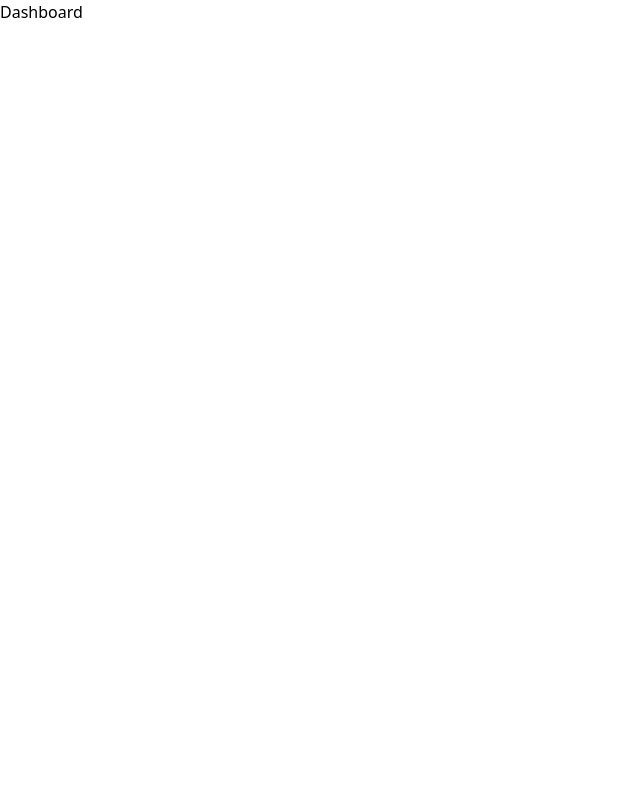
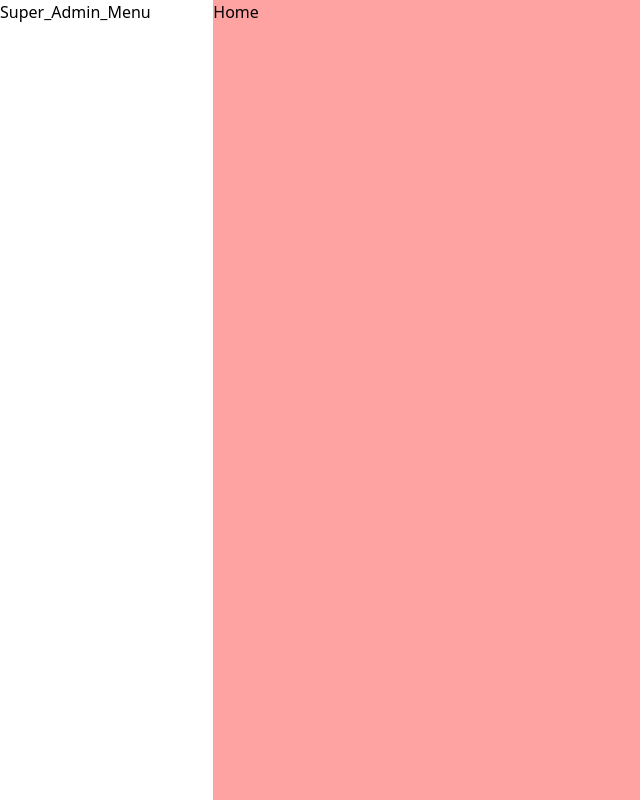
Before and after one commit to SherinNXLT/clinic-management-system-frontend, a React (Vite) app: page /user in a window 1280 px wide. Shown: the whole page, without its empty margins (0-640 px from the left). Built offline with nearby package versions, Linux system fonts and the light colour scheme.

Commit message:
To add Superadmin , Admin  and Clinic folder initiall

```diff
--- /dev/null
+++ b/src/components/common/Super_Admin_Menu.tsx
@@ -0,0 +1,9 @@
+
+
+const Super_Admin_Menu:React.FC = () => {
+  return (
+    <div className="w-[20%] min-h-screen bg-white">Super_Admin_Menu</div>
+  )
+}
+
+export default Super_Admin_Menu
--- /dev/null
+++ b/src/components/ui/dashboard/super_admin/Home.tsx
@@ -0,0 +1,9 @@
+
+
+const Home:React.FC = () => {
+  return (
+    <div className="w-full bg-red-300">Home</div>
+  )
+}
+
+export default Home
--- a/src/pages/dashborad/Dashboard.tsx
+++ b/src/pages/dashborad/Dashboard.tsx
@@ -1,10 +1,15 @@
+import Super_Admin_Menu from "../../components/common/Super_Admin_Menu"
 import DashboardLayout from "../../components/layout/DashboardLayout"
+import Home from "../../components/ui/dashboard/super_admin/Home"
 
 
 const Dashboard = () => {
     return (
         <DashboardLayout >
-            Dashboard
+            <div className="w-full h-full flex bg-blue-50">
+                <Super_Admin_Menu />
+                <Home />
+            </div>
         </DashboardLayout>
     )
 }
```
